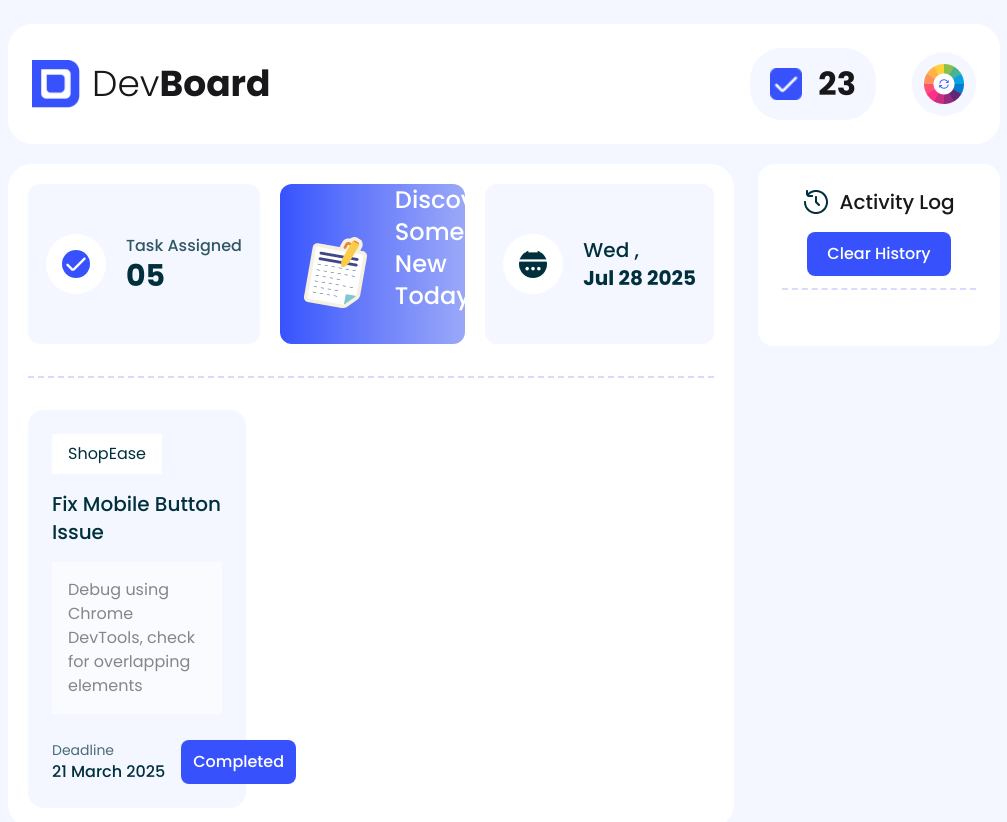
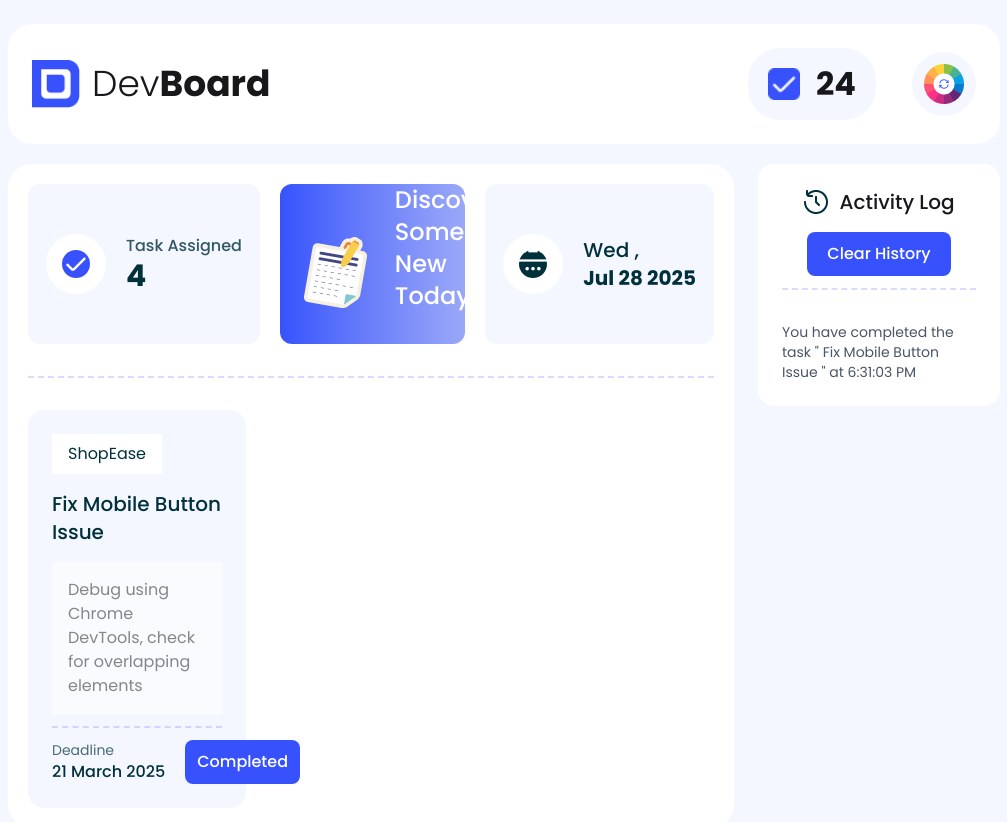
Before and after one commit to mrshanshuvo/ph_assignment_05, a plain HTML site: page index.html in a window 1280 px wide. Both pictures are taken after a click on the button "Completed". Shown: the whole page, without its empty margins (136-1143 px from the left). Drawn offline with nearby package versions, Linux system fonts and the light colour scheme.

Commit message:
added the lower part of the project with js

```diff
--- a/index.html
+++ b/index.html
@@ -43,7 +43,8 @@
             class="flex items-center gap-4 py-3 px-5 bg-[#F4F7FF] rounded-[32px]"
           >
             <img class="w-8 h-8" src="./assets/checkbox.png" alt="Tasks Icon" />
-            <h3 class="text-[32px] font-bold">23</h3>
+            <!-- Task Done -->
+            <h3 id="task-done" class="text-[32px] font-bold">23</h3>
           </div>
           <div class="bg-[#F4F7FF] p-3 rounded-[32px]">
             <img
@@ -76,7 +77,10 @@
               >
                 Task Assigned
               </p>
-              <p class="text-3xl font-bold text-[#00303C]">05</p>
+              <!-- Task Assigned -->
+              <p id="task-assigned" class="text-3xl font-bold text-[#00303C]">
+                05
+              </p>
             </div>
           </div>
           <!-- Middle Column (2/4) -->
@@ -120,15 +124,19 @@
               Debug using Chrome DevTools, check for overlapping elements
             </div>
             <div
-              class="border-t-2 border-dashed border-[#3752FD33] my-3 h-[0.8px]"
+              class="border-t-2 w-full border-dashed border-[#3752FD33] my-3 h-[0.8px]"
             ></div>
-            <div class="flex gap-4">
+            <div class="flex gap-5">
               <div class="text-[#00303C]">
                 <p class="text-sm opacity-70">Deadline</p>
                 <p class="font-medium whitespace-nowrap">21 March 2025</p>
               </div>
               <div>
-                <button class="px-3 py-[10px] bg-[#3752FD] rounded-lg">
+                <!-- Completed Button -->
+                <button
+                  id="completed-btn"
+                  class="px-3 py-[10px] bg-[#3752FD] rounded-lg"
+                >
                   <p class="text-white text-[16px] font-medium">Completed</p>
                 </button>
               </div>
@@ -138,8 +146,8 @@
       </section>
 
       <!-- right section -->
+      <!-- Activity Log Section -->
       <section class="w-full">
-        <!-- Right Section (Activity Log) -->
         <div
           class="bg-white p-6 rounded-2xl flex flex-col justify-center items-center"
         >
@@ -147,6 +155,8 @@
             <img src="./assets/activity.png" alt="" />
             <h2 class="text-xl font-medium">Activity Log</h2>
           </div>
+
+          <!-- Clear History Button -->
           <div>
             <button
               id="clear-history"
@@ -155,9 +165,13 @@
               <p class="text-white text-[16px] font-medium">Clear History</p>
             </button>
           </div>
+
+          <!-- Separator -->
           <div
             class="border-t-2 w-full border-dashed border-[#3752FD33] mt-3 h-[0.8px]"
           ></div>
+
+          <!-- Activity Log Entries -->
           <div id="activity-log" class="mt-8"></div>
         </div>
       </section>
--- a/scripts/script.js
+++ b/scripts/script.js
@@ -0,0 +1,39 @@
+document.addEventListener("DOMContentLoaded", function () {
+  const completedButton = document.getElementById("completed-btn");
+  const taskAssignedElement = document.getElementById("task-assigned");
+  const taskDoneElement = document.getElementById("task-done");
+  const activityLog = document.getElementById("activity-log");
+  const clearHistoryBtn = document.getElementById("clear-history");
+
+  // Function to Add to Activity Log
+  function addToActivityLog(taskTitle) {
+    const time = new Date().toLocaleTimeString();
+    activityLog.innerHTML += `<p class="text-gray-600 text-sm">You have completed the task "${taskTitle}" at ${time}</p>`;
+  }
+
+  // Function to Clear Activity Log
+  clearHistoryBtn.addEventListener("click", () => {
+    activityLog.innerHTML = "";
+  });
+
+  // Completed Button Click Event
+  completedButton.addEventListener("click", function () {
+    let taskAssigned = parseInt(taskAssignedElement.textContent);
+    let taskDone = parseInt(taskDoneElement.textContent);
+
+    if (taskAssigned > 0) {
+      taskAssignedElement.textContent = taskAssigned - 1;
+      taskDoneElement.textContent = taskDone + 1;
+      alert("Board updated successfully");
+
+      const taskTitleElement = document.querySelector(
+        ".grid .text-xl.font-medium"
+      );
+      if (taskTitleElement) {
+        addToActivityLog(taskTitleElement.textContent);
+      }
+    } else {
+      alert("No tasks left to complete.");
+    }
+  });
+});
```
Also changed, not shown: testing.html (deleted, +0 -78 lines).
